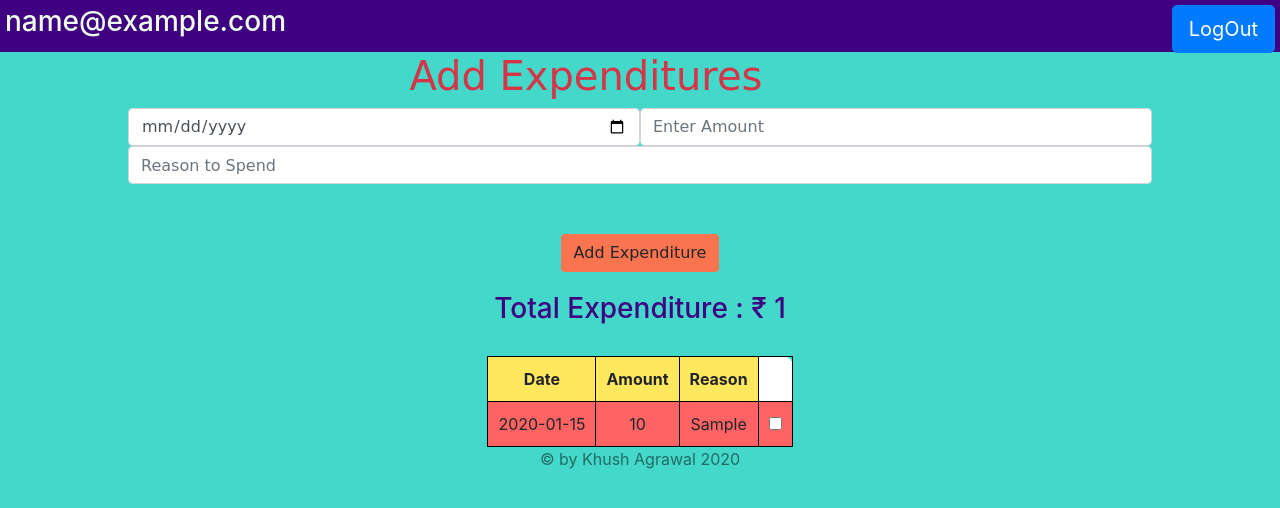
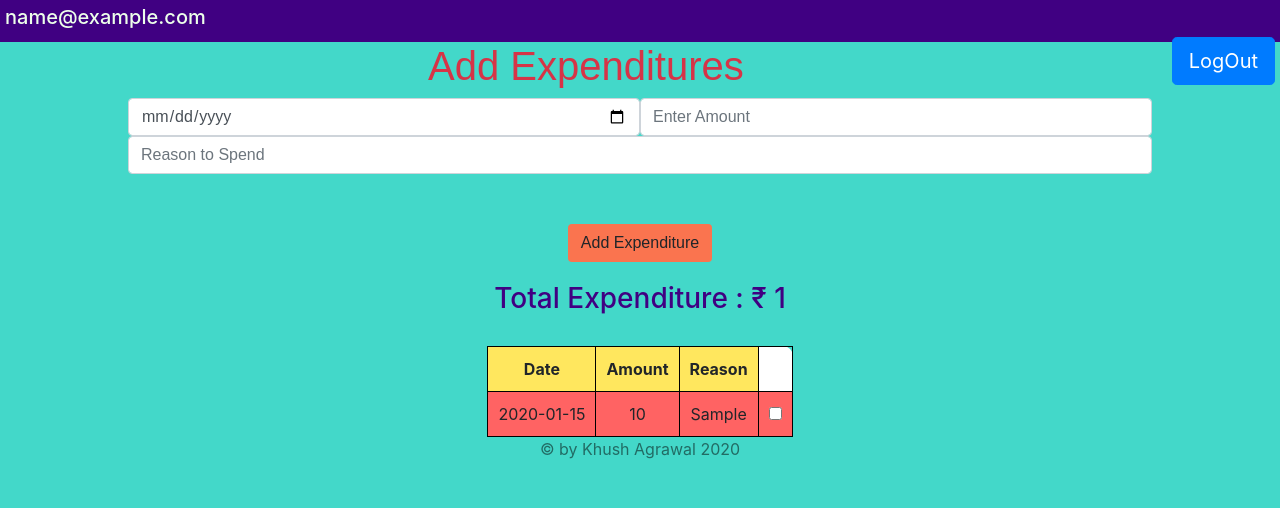
Before and after one commit to KhushAgrawal44/Expenditure-Tracker, a Node server app: template views/manager.ejs in a window 1280 px wide. Shown: the top 508 px of the page. Run offline with Node 20, Linux system fonts and the light colour scheme; tables that the repository leaves empty hold one stand-in row (values such as "Sample post"); the template is opened without the code that fills it: values that come from a table or form of the project are taken from there, most other values are stand-ins (such as "Sample title", 1, 10 or a date in 2020); some libraries are stand-ins or nearby versions.

Commit message:
casual changes

```diff
--- a/public/css/styles.css
+++ b/public/css/styles.css
@@ -1,7 +1,6 @@
 html,body
 {
-background-color:  #43d8c9;
-
+  background-color:  #43d8c9;
 }
 
 
@@ -69,6 +68,7 @@ background-color: #43d8c9;
   margin-top: 50px;
   margin-bottom: 50px;
   background-color: #ff6363;
+  width: 100%;
   text-align: center;
 }
 
@@ -82,6 +82,7 @@ background-color: #43d8c9;
   border-radius: 20px;
   text-align: center;
   width: 90%;
+  float: center;
   height:auto;
 
 }
@@ -98,7 +99,7 @@ margin-bottom: 50px;
 }
 .contact-form input
 {
-  width: 100%;
+
   text-align:center;
   margin-left: auto;
   margin-right: auto;
@@ -172,7 +173,7 @@ display: inline-block;
 }
 .manage
 {
-  font-family: cursive;
+  font-family: sans-serif;
   font-weight: bolder;
 
   text-align: center;
@@ -238,8 +239,6 @@ table
 }
 tr,th,td
 {
-
-
     border: 1px solid black;
     padding: 10px;
 }
--- a/views/home.ejs
+++ b/views/home.ejs
@@ -56,11 +56,7 @@ Majority of times , the scenario being , we spend money and can't remember where
 </div>
 
 <div class="bottom" id="contact">
-
-
-
 <div class="contact">
-
 <h2>Contact The Developer</h2>
 
   <div class="contact-form">
--- a/views/manager.ejs
+++ b/views/manager.ejs
@@ -2,7 +2,7 @@
 
 
 <div class="header">
-<h3><%=emailid%></h3>
+<h5><%=emailid%></h5>
 <a class="btn btn-primary btn-lg" href="/" role="button">LogOut</a>
 </div>
 <div class="manager-page">
```
